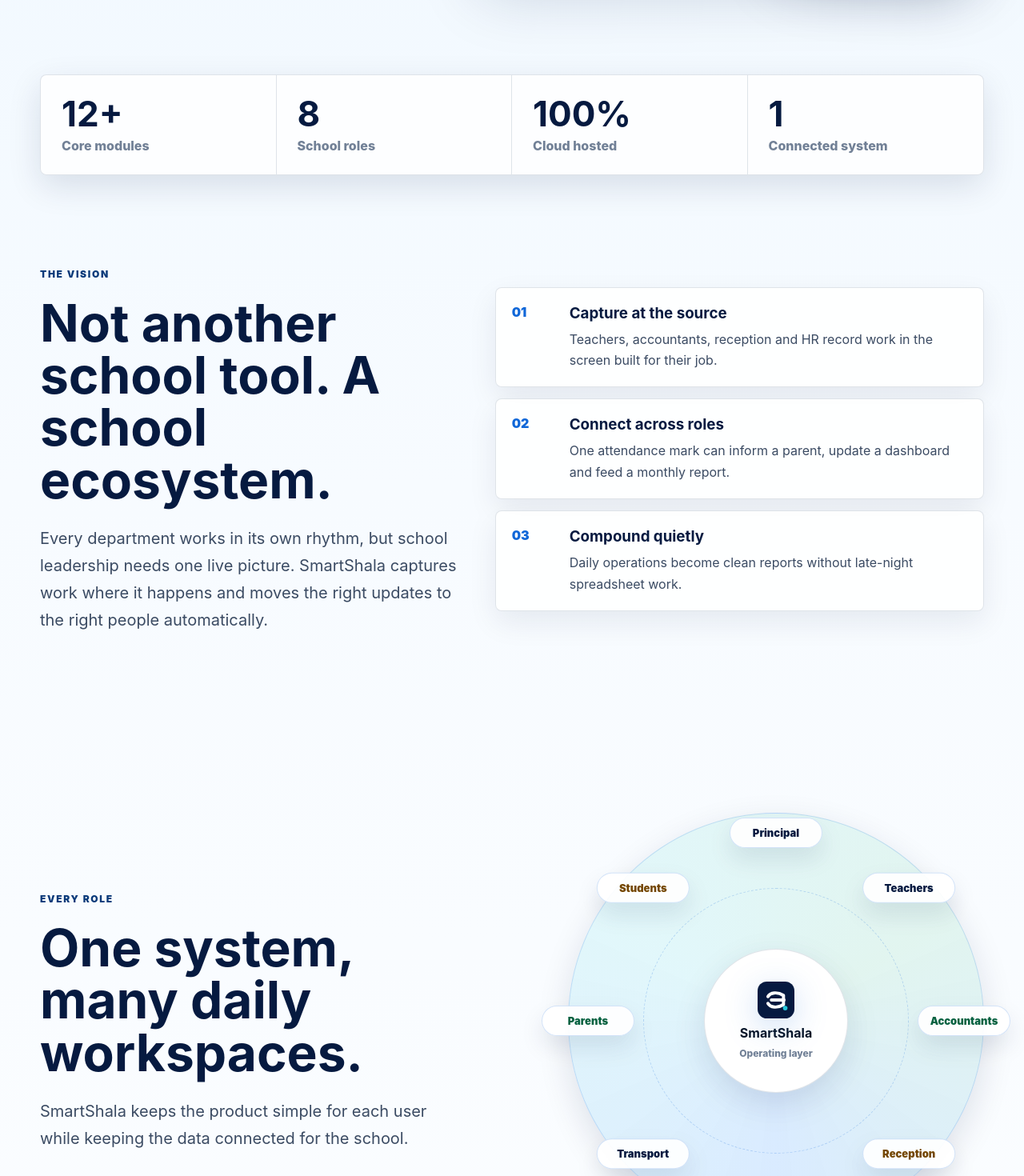
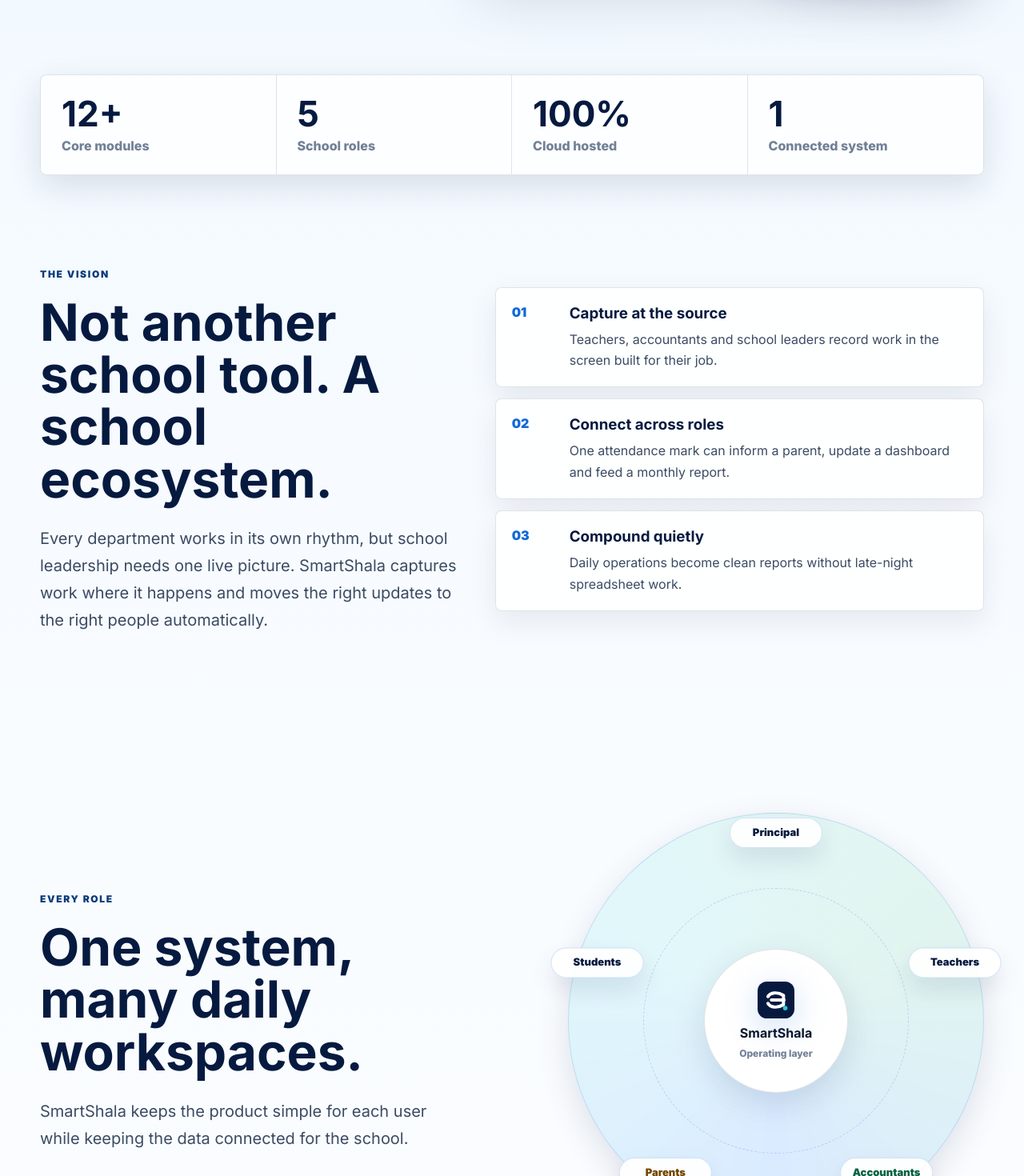
Before and after one commit to nayansuthar-1/smartshala-landing-page, a Next.js app: page / in a window 1280 px wide. Shown: the part 800-2270 px from the top of the page at 80% size. Built offline with nearby package versions, Linux system fonts and the light colour scheme.

Commit message:
role fix + font

```diff
--- a/app/globals.css
+++ b/app/globals.css
@@ -1,3 +1,5 @@
+@import url("https://fonts.googleapis.com/css2?family=Inter:opsz,wght@14..32,400;14..32,500;14..32,600;14..32,700;14..32,800;14..32,900&display=swap");
+
 :root {
   --ink: #071426;
   --ink-soft: #3b4b63;
@@ -33,8 +35,11 @@
   background:
     linear-gradient(180deg, #edf7ff 0%, #f7fbff 22%, #ffffff 58%, #eef7ff 100%);
   font-family:
-    Inter, ui-sans-serif, system-ui, -apple-system, BlinkMacSystemFont, "Segoe UI",
+    "Inter", -apple-system, BlinkMacSystemFont, "SF Pro Display", "SF Pro Text", "Segoe UI",
     sans-serif;
+  font-feature-settings: "cv02", "cv03", "cv04", "cv11";
+  -webkit-font-smoothing: antialiased;
+  text-rendering: geometricPrecision;
   letter-spacing: 0;
 }
 
@@ -831,9 +836,9 @@
   text-align: center;
   transform:
     translate(-50%, -50%)
-    rotate(calc(var(--i) * 45deg))
+    rotate(calc(var(--i) * 1turn / var(--total)))
     translateY(-235px)
-    rotate(calc(var(--i) * -45deg));
+    rotate(calc(var(--i) * -1turn / var(--total)));
 }
 
 .role-chip:nth-child(4n) {
@@ -1171,9 +1176,9 @@
     min-width: 104px;
     transform:
       translate(-50%, -50%)
-      rotate(calc(var(--i) * 45deg))
+      rotate(calc(var(--i) * 1turn / var(--total)))
       translateY(-192px)
-      rotate(calc(var(--i) * -45deg));
+      rotate(calc(var(--i) * -1turn / var(--total)));
   }
 
   .footer {
--- a/app/page.tsx
+++ b/app/page.tsx
@@ -6,9 +6,6 @@
   "Principal",
   "Teachers",
   "Accountants",
-  "Reception",
-  "HR",
-  "Transport",
   "Parents",
   "Students",
 ];
@@ -32,7 +29,7 @@
   {
     title: "Staff and payroll",
     body: "Capture staff presence, approvals, leave and salary inputs without month-end register chasing.",
-    tag: "HR",
+    tag: "Administration",
   },
   {
     title: "Transport",
@@ -76,7 +73,7 @@
   },
   {
     q: "Can each role see only their own work?",
-    a: "Yes. Principals, teachers, accounts, HR, reception and transport teams get role-specific screens and permissions.",
+    a: "Yes. Principals, teachers, accountants, parents and students get role-specific screens and permissions.",
   },
   {
     q: "Does it work on mobile?",
@@ -295,7 +292,7 @@
             <span>Core modules</span>
           </div>
           <div className="proof-item reveal">
-            <strong>8</strong>
+            <strong>5</strong>
             <span>School roles</span>
           </div>
           <div className="proof-item reveal">
@@ -320,7 +317,7 @@
           </div>
           <div className="principles">
             {[
-              ["01", "Capture at the source", "Teachers, accountants, reception and HR record work in the screen built for their job."],
+              ["01", "Capture at the source", "Teachers, accountants and school leaders record work in the screen built for their job."],
               ["02", "Connect across roles", "One attendance mark can inform a parent, update a dashboard and feed a monthly report."],
               ["03", "Compound quietly", "Daily operations become clean reports without late-night spreadsheet work."],
             ].map(([number, title, body]) => (
@@ -351,7 +348,11 @@
               <span>Operating layer</span>
             </div>
             {roles.map((role, index) => (
-              <span className="role-chip" style={{ "--i": index } as React.CSSProperties} key={role}>
+              <span
+                className="role-chip"
+                style={{ "--i": index, "--total": roles.length } as React.CSSProperties}
+                key={role}
+              >
                 {role}
               </span>
             ))}
```
